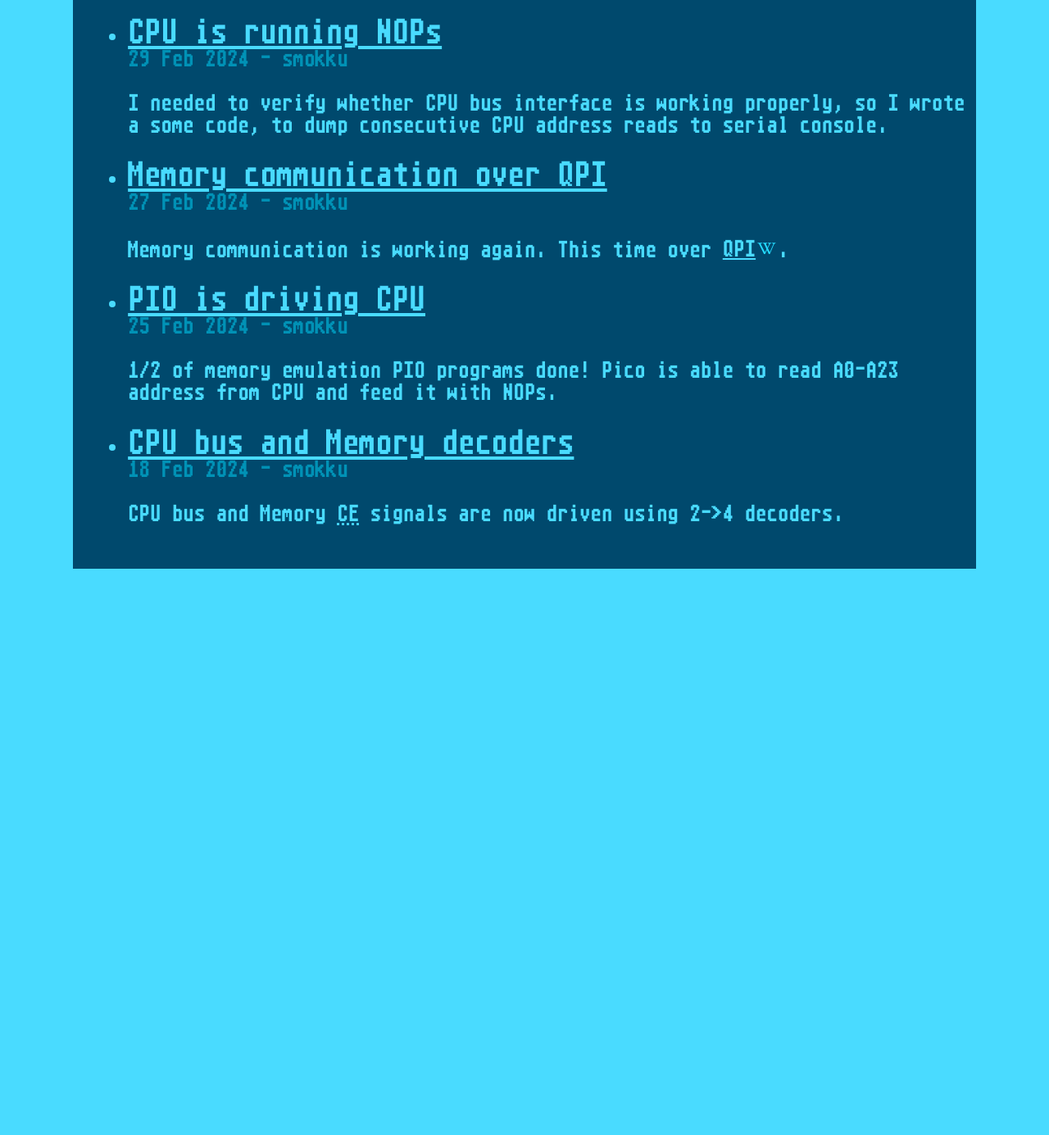
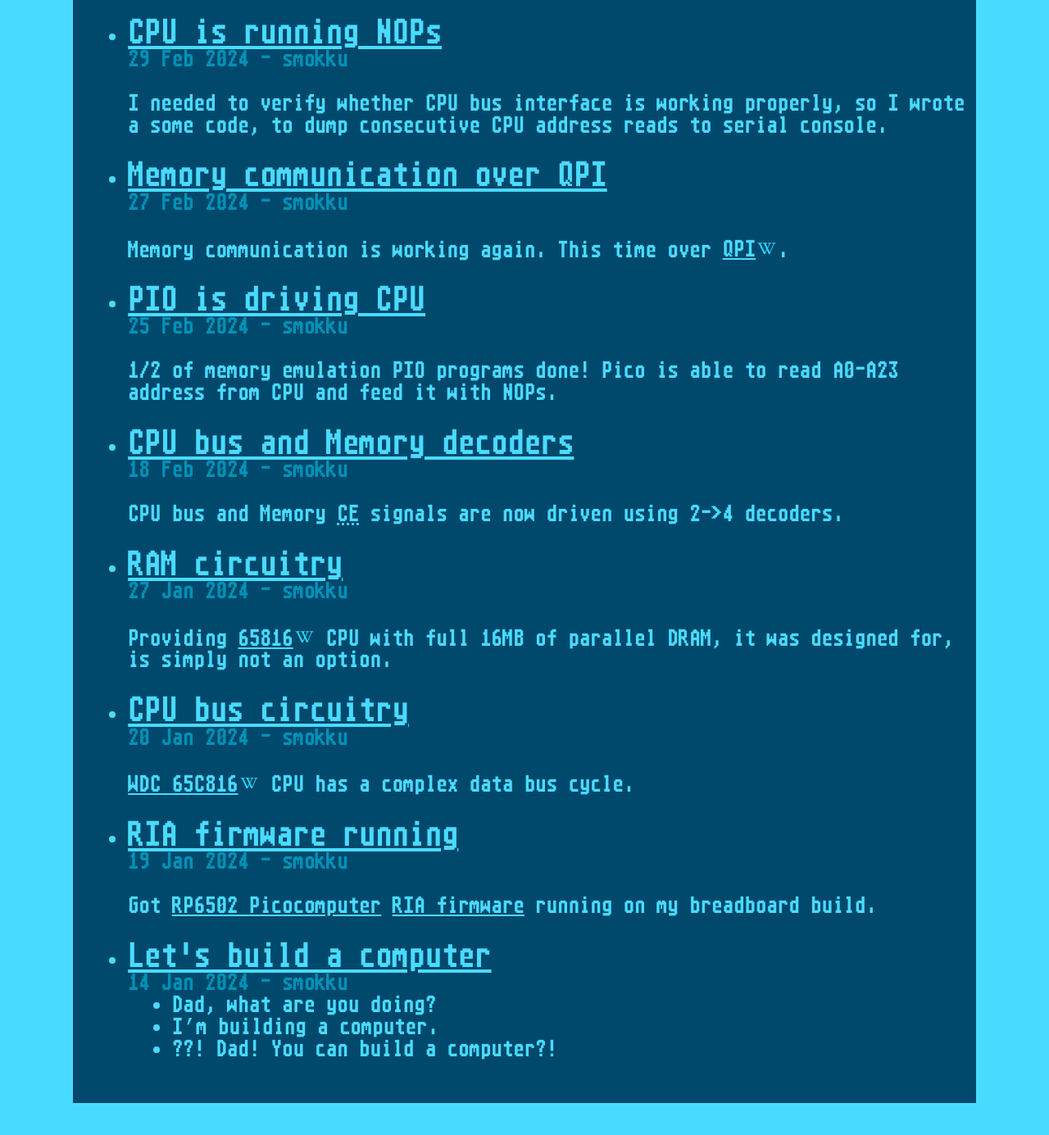
Before and after one commit to X65/x65.github.io, a Jekyll site: the page built from news.html, in a window 1280 px wide and 1400 px high, scrolled down 1925 px. Shown: the top 1385 px of the window at 82% size. Built offline with Jekyll 4.4.1, drawn with Linux system fonts in a browser that asks for light colours; some web fonts are replaced; before the commit the page ends 2672 px from its top, so only the background shows below that.

Commit message:
Social updates

```diff
--- /dev/null
+++ b/_posts/2024-01-14-building-computer.md
@@ -0,0 +1,11 @@
+---
+title: Let's build a computer
+category: news
+author: smokku
+---
+
+- Dad, what are you doing?
+- I'm building a computer.
+- ??! Dad! You can build a computer?!
+
+![X65 breadboard](/images/2024-01-14_board.jpg)
--- /dev/null
+++ b/_posts/2024-01-19-RIA-firmware.md
@@ -0,0 +1,14 @@
+---
+title: RIA firmware running
+category: news
+author: smokku
+---
+
+Got [RP6502 Picocomputer][1] [RIA firmware][2] running on my breadboard build.
+
+![X65 serial console](/images/2024-01-19_serial_console.png)
+
+[1]: https://picocomputer.github.io
+[2]: https://picocomputer.github.io/ria.html
+
+![X65 breadboard](/images/2024-01-19_board.jpg)
--- /dev/null
+++ b/_posts/2024-01-20-bus-circuitry.md
@@ -0,0 +1,35 @@
+---
+title: CPU bus circuitry
+category: news
+author: smokku
+---
+
+[WDC 65C816][1] CPU has a complex data bus cycle.
+
+It has a 24bit address space, to address 16MB of memory. This is 8 bits more than its predecessor 65C02.
+Designers did not want to add 8 more pins to an already large set od CPU pins, so they resorted to a trick.
+
+During first (LOW) half of the PHI2 clock cycle data bus pins (`D0-D7`) are not used to read/write data,
+so these lines are used to provide (`A16-A23`) signals additionally to `A0-A15` provided on dedicated
+chip pins. During the second (HIGH) half `D0-D7` pins are used to read/write data, so third byte of address
+is removed. This requires some kind of latching circuitry, to be able to activate memory chips during
+actual data read/write. These is an example, simple circuit diagram in the CPU datasheet.
+
+[Neo6502][2] computer is using an interesting design to read/write 65C02 CPU address/data bus.
+It has three buffers attached to `A0-A15` and `D0-D7`, used to multiplex 24 CPU lines to only 8 GPIO lines
+of RP2040 microcontroller. This design allows handling CPU I/O needs using just 11 pins, instead full 24.
+
+Since 65C816 is using the same set of address/data lines as 65C02, the X65 can use the same circuitry to
+handle 65816 CPU just fine, without the need of external latching chips.
+The PIO program reads full address from `A+D` lines while driving PHI2 line low,
+switching the buffers <acronym title="Chip Select">CS</acronym> as fast as possible. Then drives PHI2 high
+and switches `D`ata buffer direction to provide CPU with memory-read data. This will allow RP2040
+microcontroller to handle full 24bit of address space accesses, emulating RAM, VPU and I/O devices wherever
+we want to put them.
+
+Time to wire it up on the breadboard!
+
+![X65 breadboard](/images/2024-01-20_board.jpg)
+
+[1]: https://en.wikipedia.org/wiki/WDC_65C816
+[2]: https://neo6502.com
--- /dev/null
+++ b/_posts/2024-01-27-ram-circuitry.md
@@ -0,0 +1,31 @@
+---
+title: RAM circuitry
+category: news
+author: smokku
+---
+
+Providing [65816][1] CPU with full 16MB of parallel DRAM, it was designed for, is simply not an option.
+
+Large vintage DRAM chips are prohibitively expensive. They are not produced anymore,
+cost more than the CPU itself and we would need plethora of them in one machine.
+Not mentioning designing a Dynamic RAM refresh circuit is not really what I want to do.
+
+We need to find a better way.
+
+Fortunately there is a group of cheap Pseudo-Static RAM chips designed specifically for microcontroller use.
+Serial PSRAM chips have internal refresh circuitry, externally appearing as <acronym title="Static RAM">SRAM</acronym>.
+[SPI][2] interface does not require as many pins as the parallel RAM, which is ideal, as we do not have
+many to spare on the [RP2040][3].
+
+And they are cheap! Like a few dollars per chip cheap!
+
+Let's connect 4x of 4MB (FOUR MEGAbytes!) chips - ISSI `IS66WVS4M8` and write a PIO program that will
+emulate linear 16MB of memory for the CPU.
+
+65816 is living in a Matrix, thinking there is some real DRAM memory and I/O hardware out there…
+
+![X65 breadboard](/images/2024-01-27_board.png)
+
+[1]: https://en.wikipedia.org/wiki/WDC_65C816
+[2]: https://en.wikipedia.org/wiki/Serial_Peripheral_Interface
+[3]: https://en.wikipedia.org/wiki/RP2040
```
Also changed, not shown: _posts/2024-03-01-memory-reading.md (+2 -0 lines), images/2024-01-19_serial_console.png (added), images/2024-02-11_debugging_analyzer.png (added), images/2024-03-01_PIO_assembly.png (added), images/2024-03-14_VGA_output.png, 6 other files.
